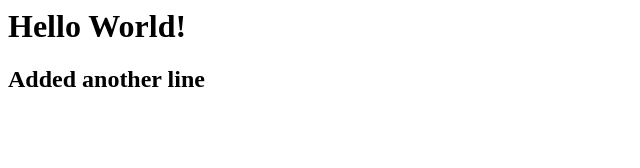
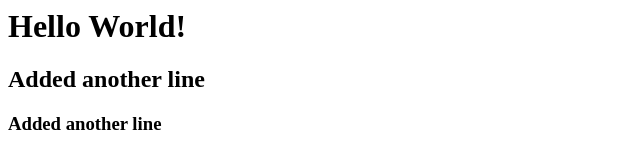
Before and after one commit to fridayla/gitDevOps, a plain HTML site: page index.html in a window 1280 px wide. Shown: the whole page, without its empty margins (0-640 px from the left). Drawn offline with Linux system fonts and the light colour scheme.

Commit message:
Update index.html

```diff
--- a/index.html
+++ b/index.html
@@ -1,2 +1,3 @@
 <h1>Hello World!</h1>
 <h2>Added another line</h2>
+<h3>Added another line</h3>
```
